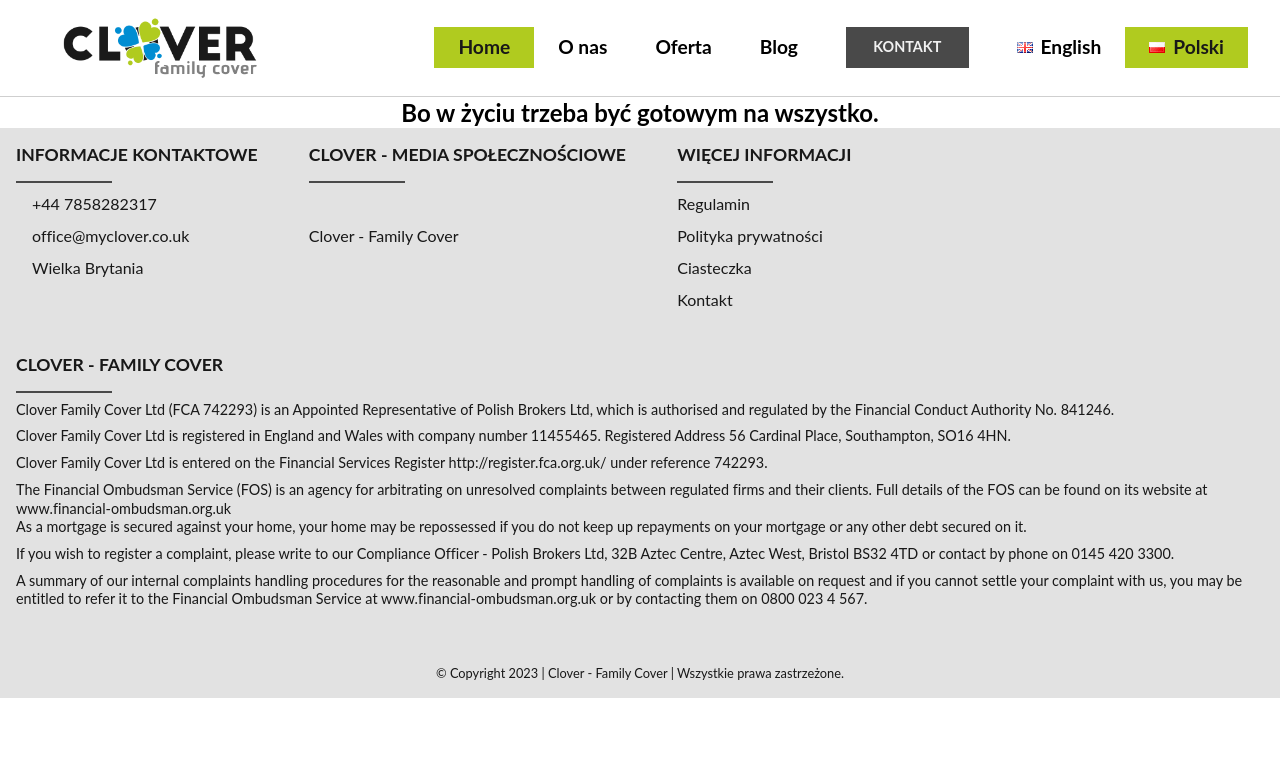
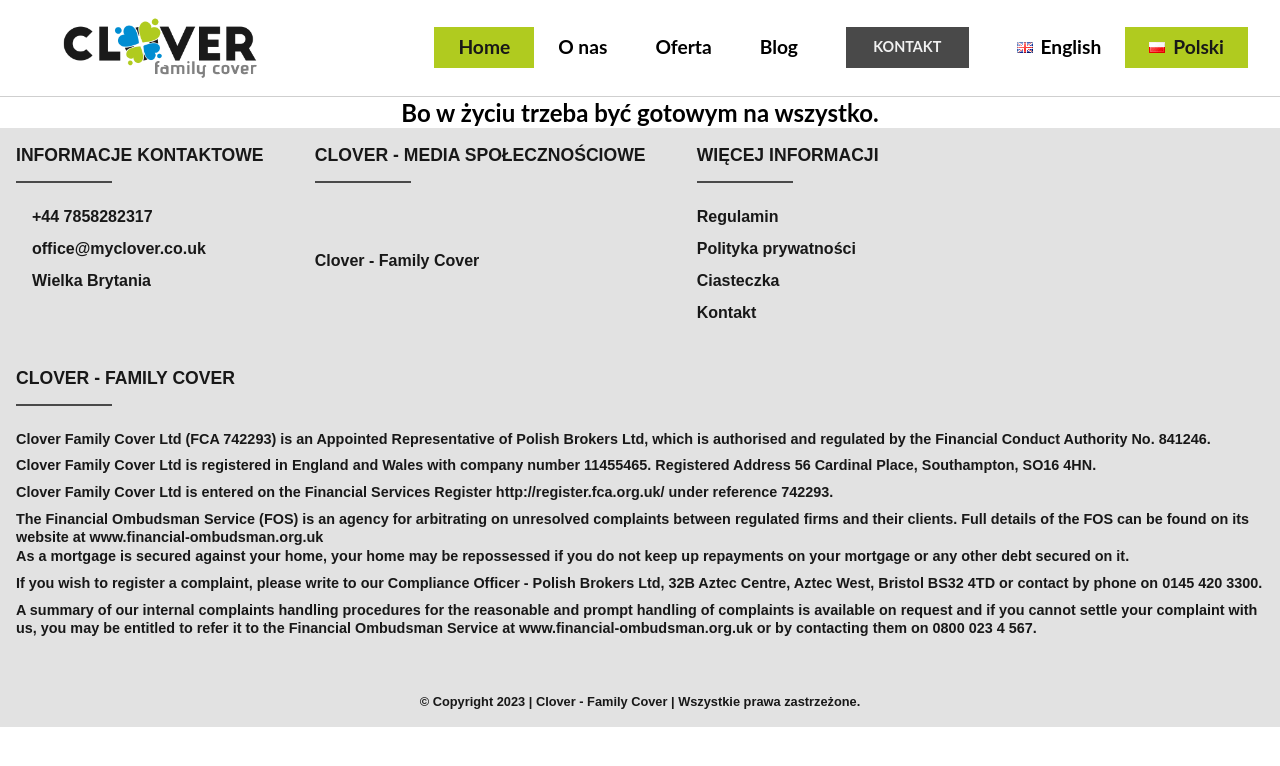
Before and after one commit to TZ-fn/MyClover, a React (Vite) app: page / in a window 1280 px wide. Shown: the top 766 px of the page. Built offline with nearby package versions, Linux system fonts and the light colour scheme; some icons are missing; a web font is replaced by a local one.

Commit message:
feat: change the main font

```diff
--- a/src/components/Footer/Footer.module.scss
+++ b/src/components/Footer/Footer.module.scss
@@ -6,6 +6,8 @@
   color: var(--black);
   background-color: var(--light-grey);
   padding: 1rem 1rem;
+  font-family: "Cabin", sans-serif;
+  font-weight: 600;
 }
 
 .innerWrapper {
@@ -35,6 +37,7 @@
   font-weight: 700;
   text-transform: uppercase;
   padding-bottom: 1rem;
+  margin-bottom: 1.5rem;
 
   &::after {
     content: "";
```
